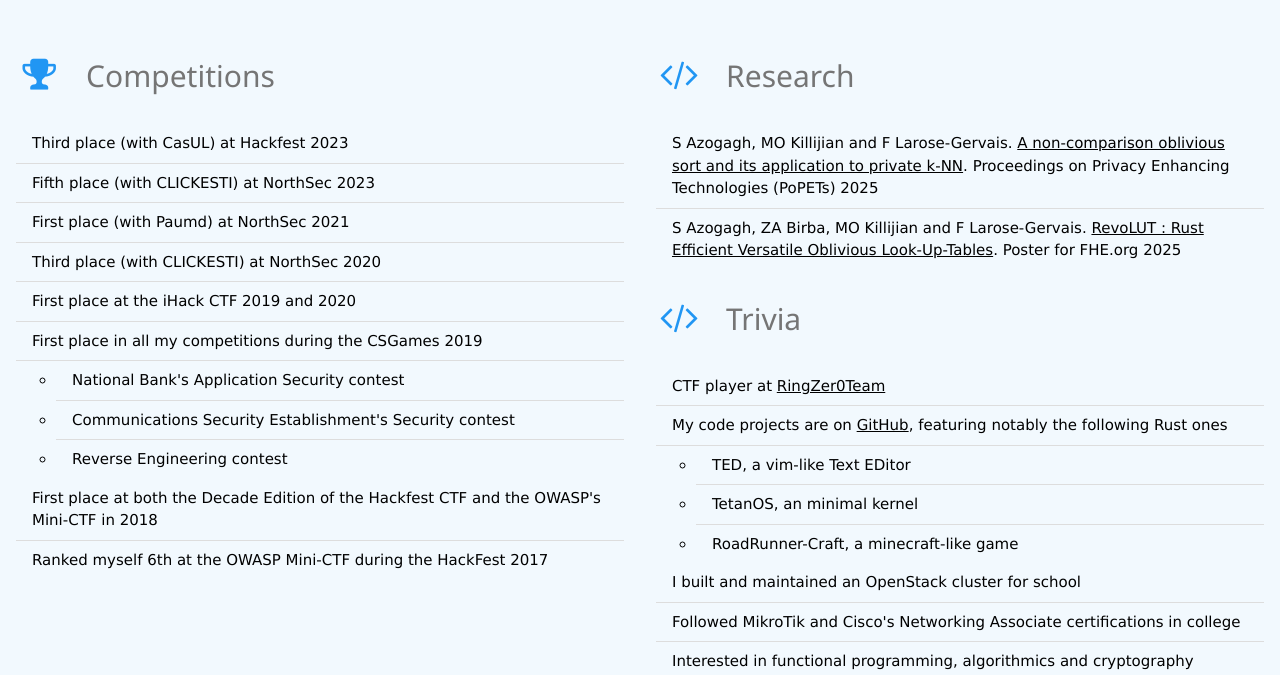
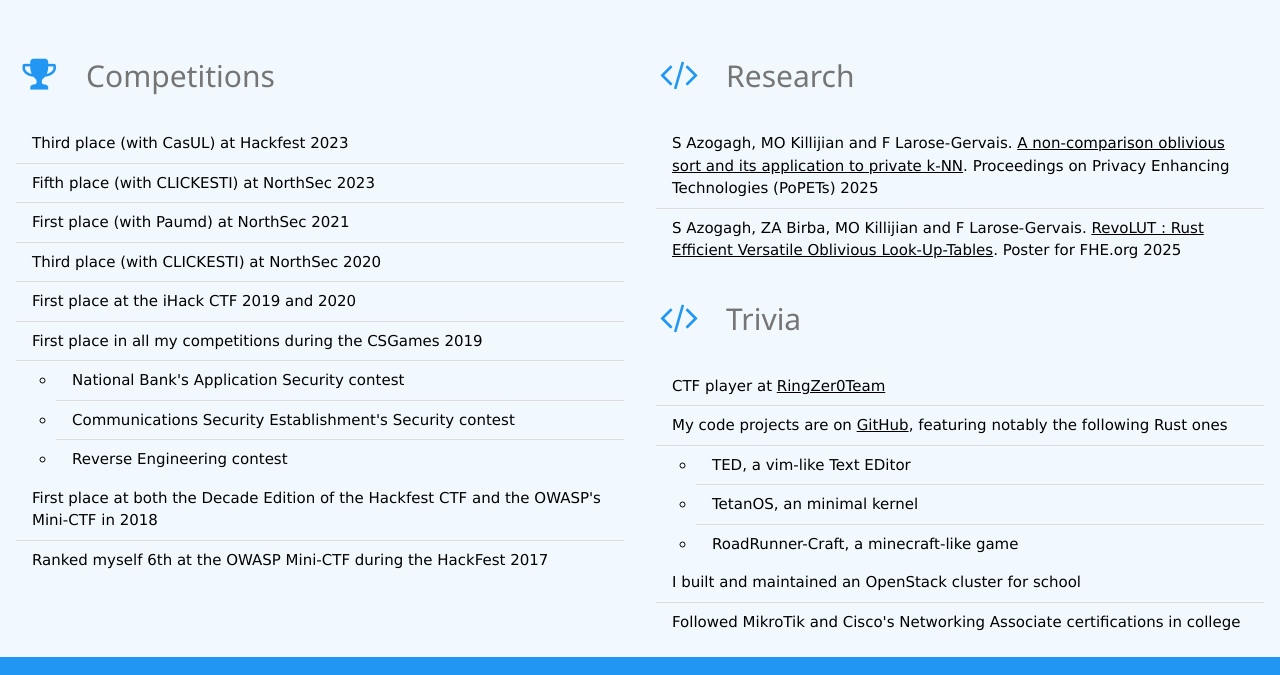
Before and after one commit to filedesless/CV, a plain HTML site: page index.html in a window 1280 px wide. Shown: the part 876-1551 px from the top of the page. Drawn offline with Linux system fonts and the light colour scheme.

Commit message:
remove line

```diff
--- a/index.html
+++ b/index.html
@@ -250,10 +250,6 @@
                         Followed MikroTik and Cisco's Networking Associate
                         certifications in college
                     </li>
-                    <li>
-                        Interested in functional programming, algorithmics and
-                        cryptography
-                    </li>
                 </ul>
             </div>
         </div>
```
